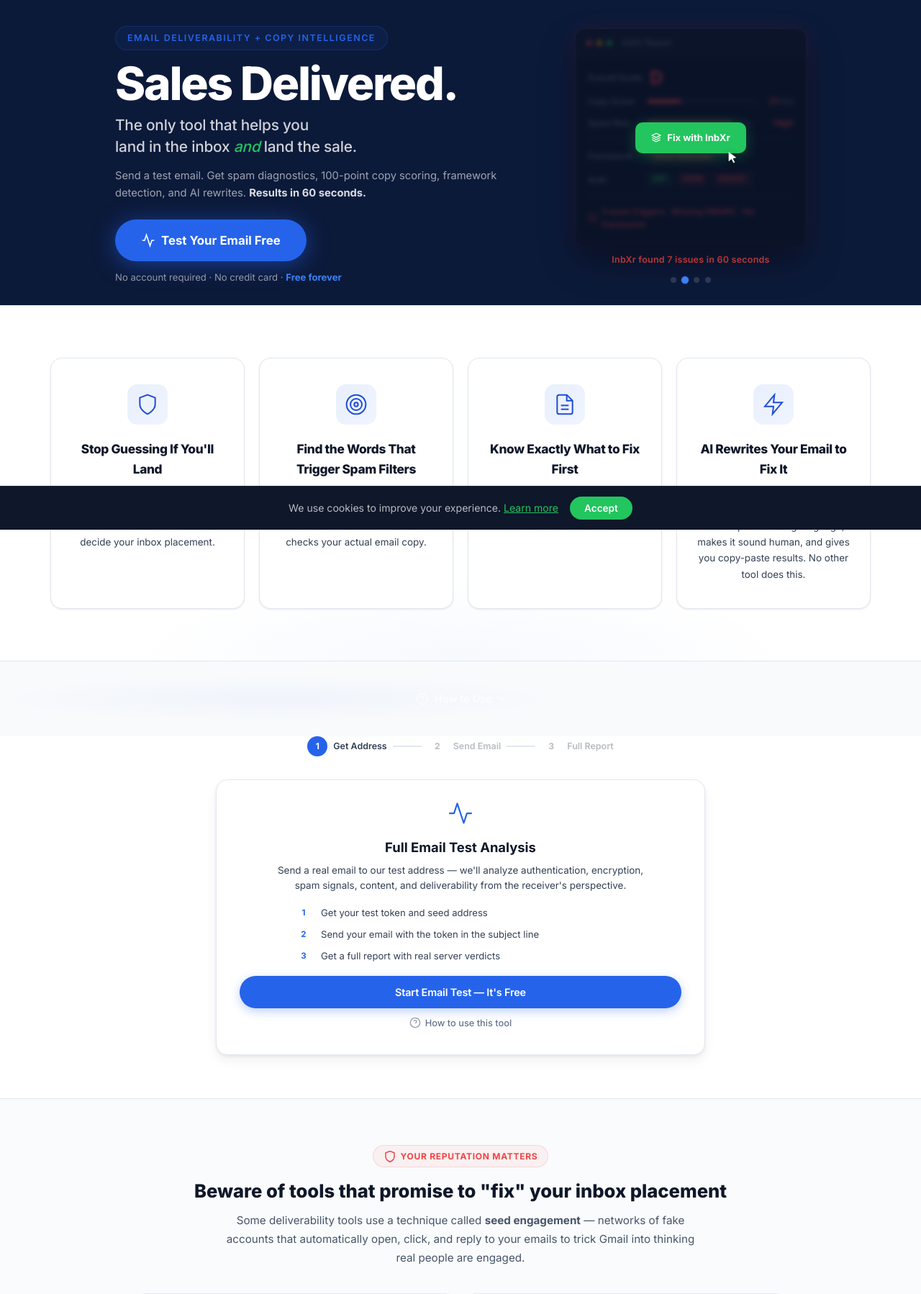
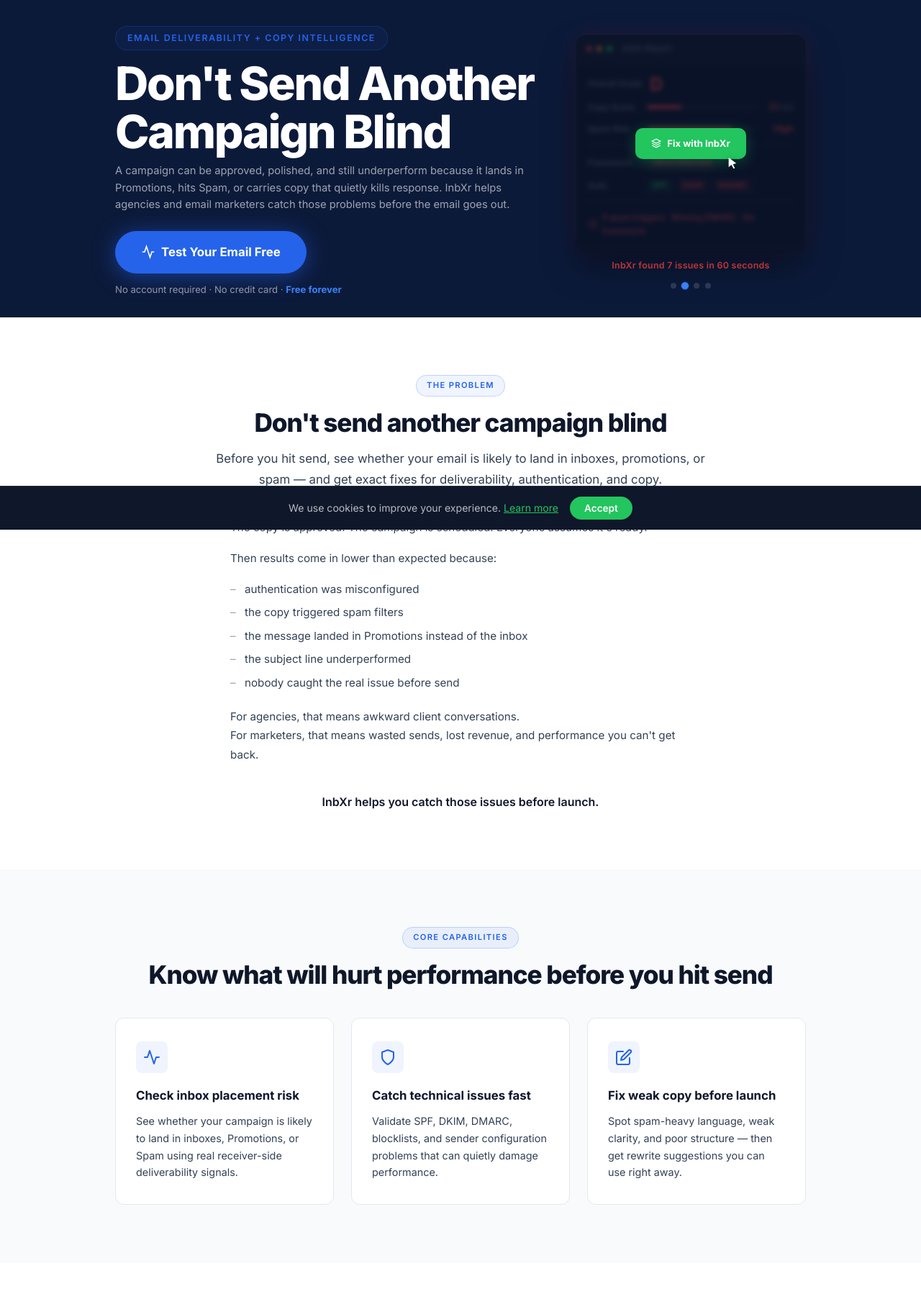
Before and after one commit to Javil01/inbxr-, a Flask app: page / in a window 1280 px wide. Shown: the part 64-1862 px from the top of the page at 72% size. Run offline with Flask 3, Linux system fonts and the light colour scheme; data that the repository does not hold is empty; parts of the project's set-up code (start-up, migrations or seed data) failed here and were passed over; some libraries are stand-ins or nearby versions.

Commit message:
Add marketing sections + new hero copy to actual homepage (email_test.html)
The / route serves email_test.html, not index.html. Moved the marketing
sections include and updated hero to "Don't Send Another Campaign Blind".

Co-Authored-By: Claude Opus 4.6 (1M context) <noreply@anthropic.com>

```diff
--- a/templates/email_test.html
+++ b/templates/email_test.html
@@ -6,7 +6,7 @@
   <title>InbXr — Sales Delivered | Free Email Deliverability & Copy Intelligence</title>
   <link rel="preconnect" href="https://fonts.googleapis.com" />
   <link href="https://fonts.googleapis.com/css2?family=Inter:wght@300;400;500;600;700;800&display=swap" rel="stylesheet" />
-  <link rel="stylesheet" href="/static/css/style.css?v=20260320b" />
+  <link rel="stylesheet" href="/static/css/style.css?v=20260321b" />
   {% include 'sections/_head_meta.html' %}
   <!-- Schema.org Organization -->
   <script type="application/ld+json">
@@ -33,6 +33,7 @@
 
 {% include 'sections/header.html' %}
 {% include 'sections/email_test_hero.html' %}
+{% include 'sections/index_marketing.html' %}
 {% include 'sections/et_value_strip.html' %}
 {% include 'sections/et_how_it_works.html' %}
 {% include 'sections/email_test_tool.html' %}
--- a/templates/sections/email_test_hero.html
+++ b/templates/sections/email_test_hero.html
@@ -4,9 +4,8 @@
     <div class="hero-split">
       <div class="hero-split__copy">
         <span class="sender-hero__eyebrow">Email Deliverability + Copy Intelligence</span>
-        <h1 class="sender-hero__title">Sales Delivered.</h1>
-        <h2 class="sender-hero__claim">The only tool that helps you<br>land in the inbox <em>and</em> land the sale.</h2>
-        <p class="sender-hero__sub">Send a test email. Get spam diagnostics, 100-point copy scoring, framework detection, and AI rewrites. <strong>Results in 60 seconds.</strong></p>
+        <h1 class="sender-hero__title">Don't Send Another Campaign Blind</h1>
+        <p class="sender-hero__sub">A campaign can be approved, polished, and still underperform because it lands in Promotions, hits Spam, or carries copy that quietly kills response. InbXr helps agencies and email marketers catch those problems before the email goes out.</p>
 
         <a href="#" class="hero-cta-btn js-scroll-to-test">
           <svg viewBox="0 0 24 24" fill="none" stroke="currentColor" stroke-width="2" width="20" height="20"><path d="M22 12h-4l-3 9L9 3l-3 9H2"/></svg>
```
